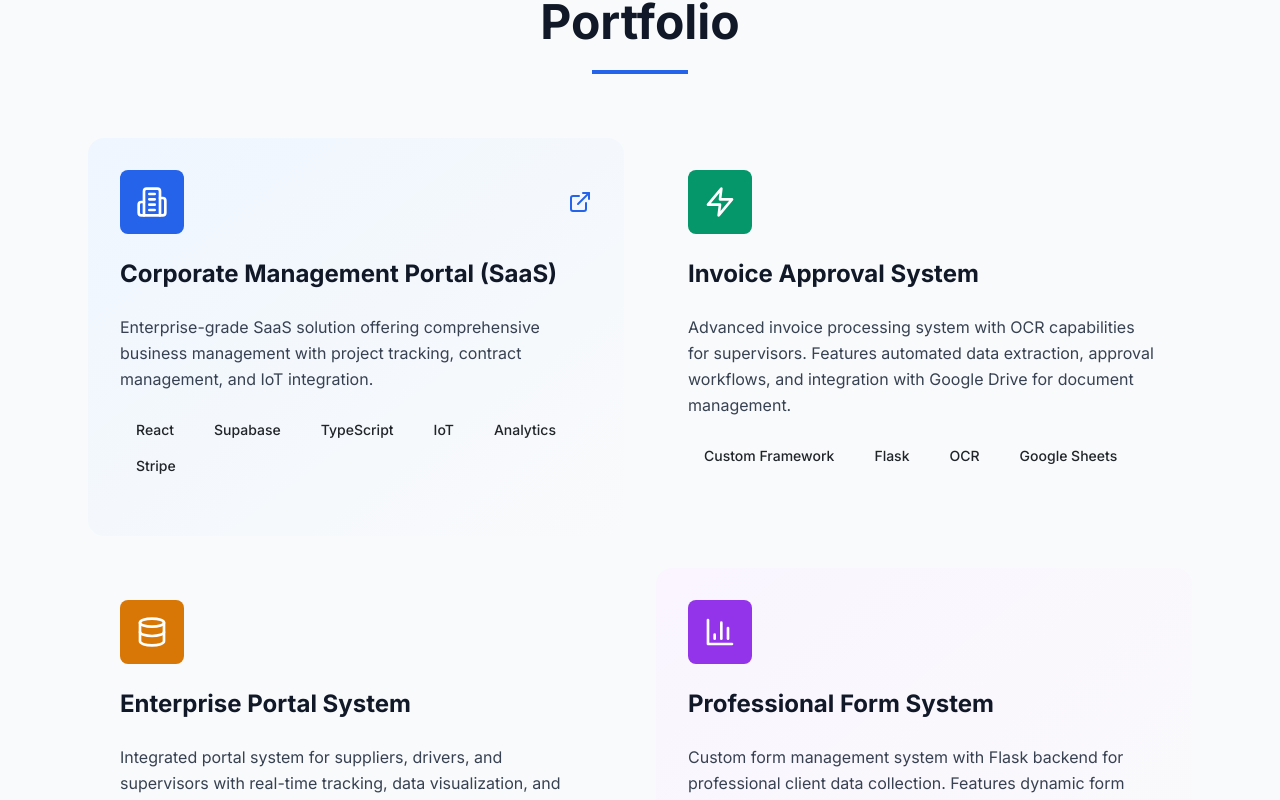
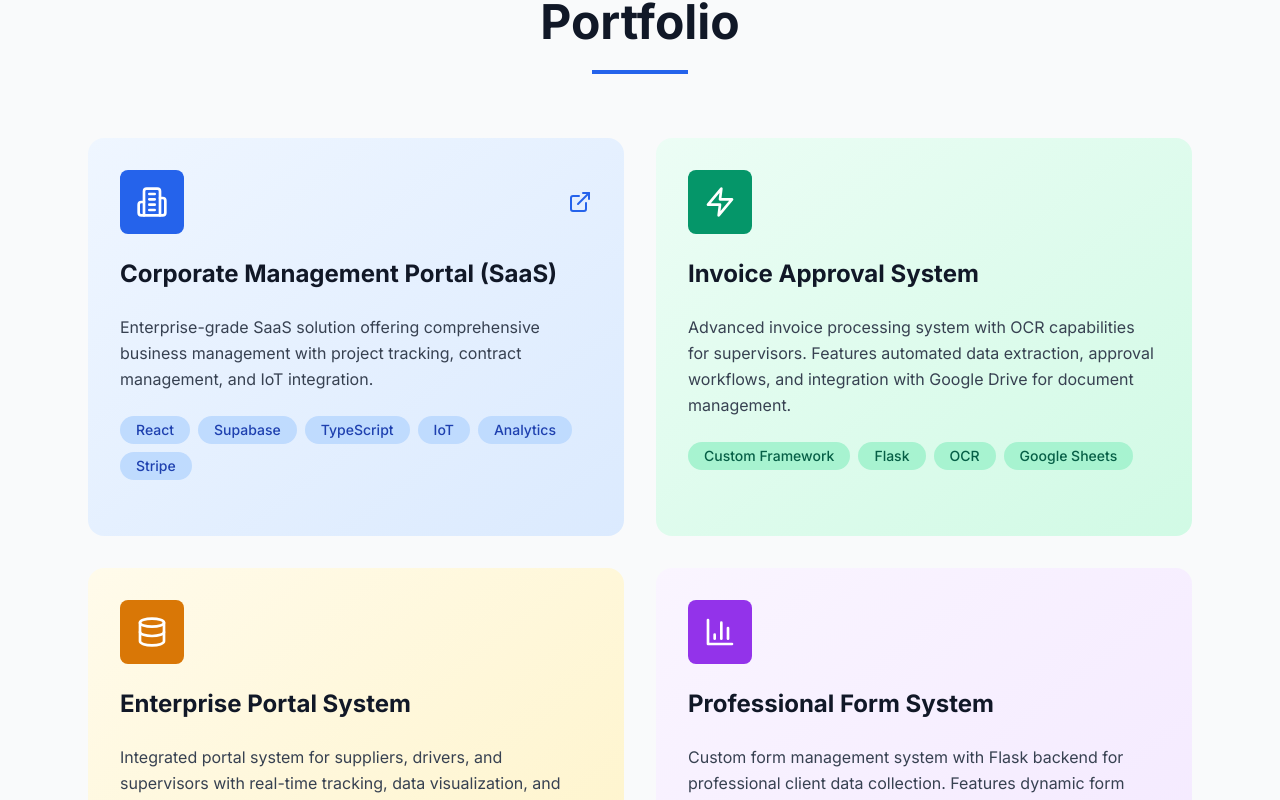
Before and after one commit to conseder/pro2, a React (Vite) app: page / in a window 1280 px wide. Shown: the part 2873-3673 px from the top of the page. Built offline with nearby package versions, Linux system fonts and the light colour scheme; no server answers.

Commit message:
Fix broken colors

```diff
--- a/tailwind.config.js
+++ b/tailwind.config.js
@@ -6,4 +6,10 @@ export default {
     extend: {},
   },
   plugins: [],
+  safelist: [
+    {
+      pattern: /(from|to|bg|text|border|ring|divide|outline)-(blue|emerald|amber|purple|red|indigo)-(50|100|200|400|600|800|900)/,
+      variants: ['dark'],
+    },
+  ],
 };
```
